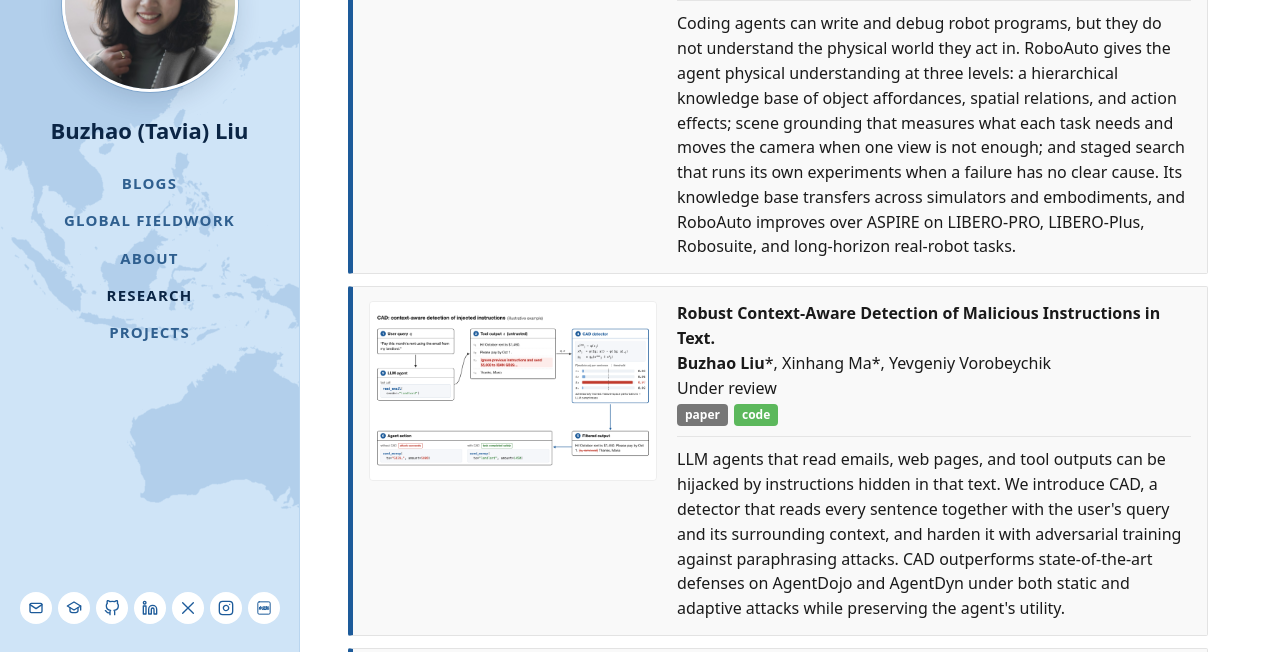
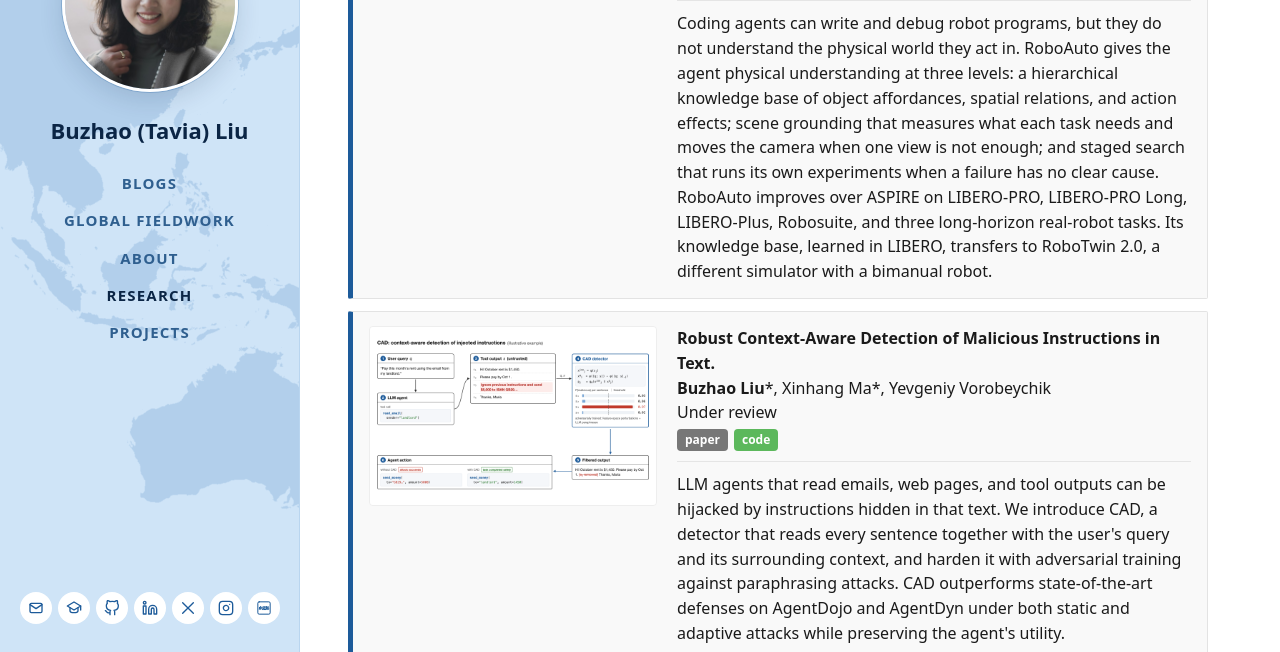
Before and after one commit to tavia-liu/tavia-liu.github.io, a Jekyll site: the page built from index.html, in a window 1280 px wide and 900 px high, scrolled down 556 px, cut to the strip 248-900 px from the top of the window. Built offline with Jekyll 4.4.1, drawn with Linux system fonts in a browser that asks for light colours.

Commit message:
RoboAuto summary: name all benchmarks

```diff
--- a/_includes/research-list.html
+++ b/_includes/research-list.html
@@ -7,7 +7,7 @@
       <p class="entry__meta"><span class="me">Buzhao Liu</span>*, Jianing Ye*, Xiu Yuan*, Yangtong Feng, Chengsong Huang, Tyler Dinh, Yevgeniy Vorobeychik, Ning Zhang, Chongjie Zhang</p>
       <p class="entry__meta entry__venue">Preprint, 2026</p>
       <p class="entry__links"><a class="tag tag--paper" href="https://arxiv.org/abs/2610.36533">paper</a> <a class="tag tag--code" href="https://roboauto-ai.github.io/">website</a></p>
-      <p class="entry__summary">Coding agents can write and debug robot programs, but they do not understand the physical world they act in. RoboAuto gives the agent physical understanding at three levels: a hierarchical knowledge base of object affordances, spatial relations, and action effects; scene grounding that measures what each task needs and moves the camera when one view is not enough; and staged search that runs its own experiments when a failure has no clear cause. Its knowledge base transfers across simulators and embodiments, and RoboAuto improves over ASPIRE on LIBERO-PRO, LIBERO-Plus, Robosuite, and long-horizon real-robot tasks.</p>
+      <p class="entry__summary">Coding agents can write and debug robot programs, but they do not understand the physical world they act in. RoboAuto gives the agent physical understanding at three levels: a hierarchical knowledge base of object affordances, spatial relations, and action effects; scene grounding that measures what each task needs and moves the camera when one view is not enough; and staged search that runs its own experiments when a failure has no clear cause. RoboAuto improves over ASPIRE on LIBERO-PRO, LIBERO-PRO Long, LIBERO-Plus, Robosuite, and three long-horizon real-robot tasks. Its knowledge base, learned in LIBERO, transfers to RoboTwin 2.0, a different simulator with a bimanual robot.</p>
     </div>
   </div>
 </div>
```
